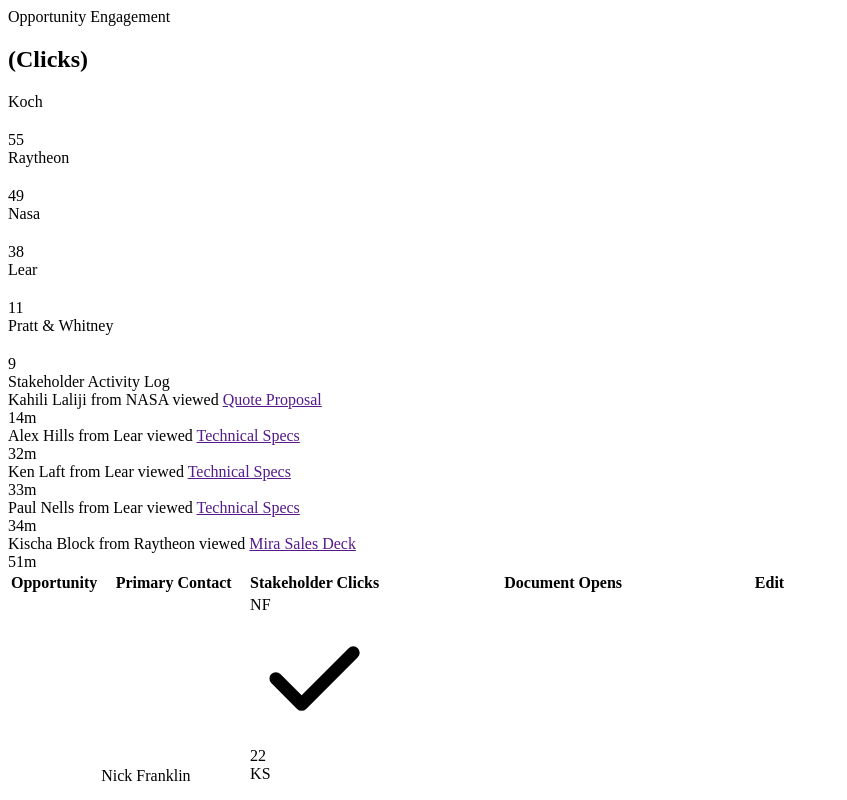
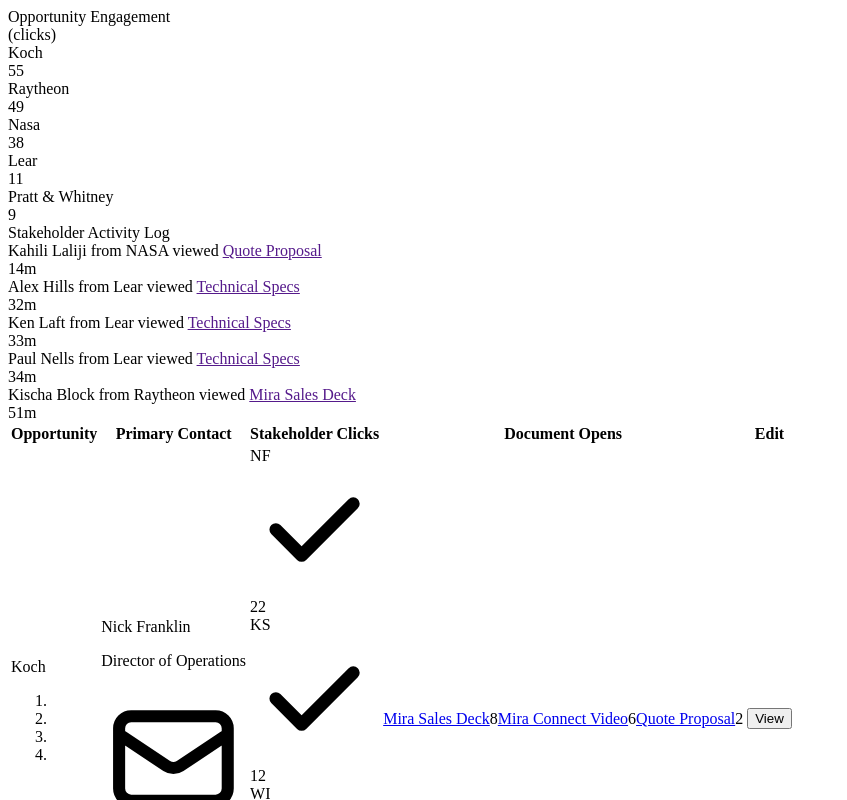
Before and after one commit to 0xAndreiD/monorepo, a Next.js app in the folder client/: page /vendorStats/1 in a window 1280 px wide. Shown: the top 800 px of the page, without its empty margins (0-847 px from the left). Built offline with nearby package versions, Linux system fonts and the light colour scheme.

Commit message:
closer styling for engagement

```diff
--- a/client/pages/vendorStats/[portalId].tsx
+++ b/client/pages/vendorStats/[portalId].tsx
@@ -29,20 +29,24 @@
 
     const maxClickCount = data.reduce((prevMax, currVal) => Math.max(prevMax, currVal.eventCount), 0);
     return <Card borderless>
-        <CardHeader>Opportunity Engagement</CardHeader>
-        <h2 className="text-sm leading-6 text-gray-700">(Clicks)</h2>
-        {
-            data.map(company => {
-                return <div>
-                    {company.customer}
-                    <div className="flex align-middle gap-1">
-                        <div className="h-10 w-full rounded ring-1 ring-inset ring-black ring-opacity-0 bg-green-500"
-                             style={{height: 20, width: `${Math.ceil(100 * company.eventCount / maxClickCount)}%`}}/>
-                        {company.eventCount}
-                    </div>
-                </div>;
-            })
-        }
+        <div className="flex items-end gap-x-2">
+            <CardHeader>Opportunity Engagement</CardHeader>
+            <div className="text-sm text-gray-700">(clicks)</div>
+        </div>
+        <div className="py-3">
+            {
+                data.map(company =>
+                    <>
+                        <span className="text-sm">{company.customer}</span>
+                        <div className="flex items-center gap-1">
+                            <div className="h-8 w-full rounded ring-1 ring-inset ring-black ring-opacity-0 bg-green-500"
+                                 style={{width: `${Math.ceil(100 * company.eventCount / maxClickCount)}%`}}/>
+                            <span className="font-bold text-sm">{company.eventCount}</span>
+                        </div>
+                    </>
+                )
+            }
+        </div>
     </Card>;
 }
 
```
